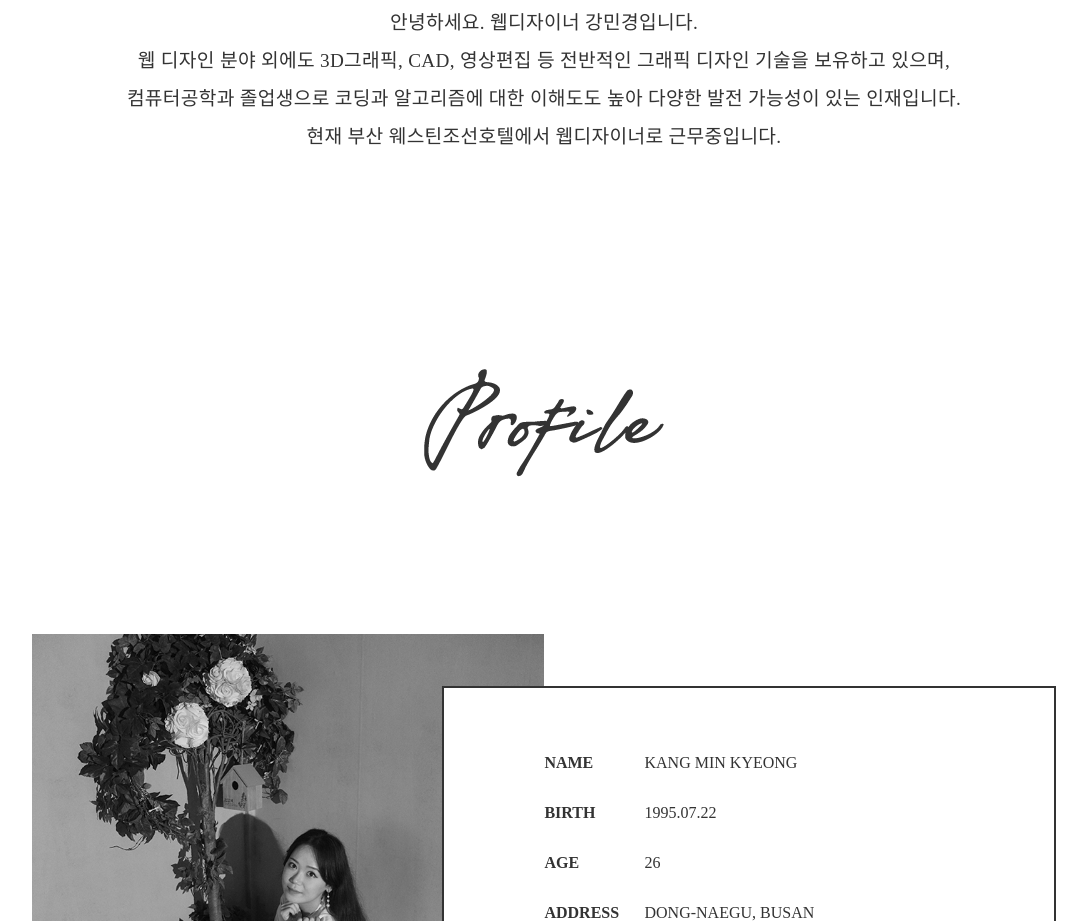
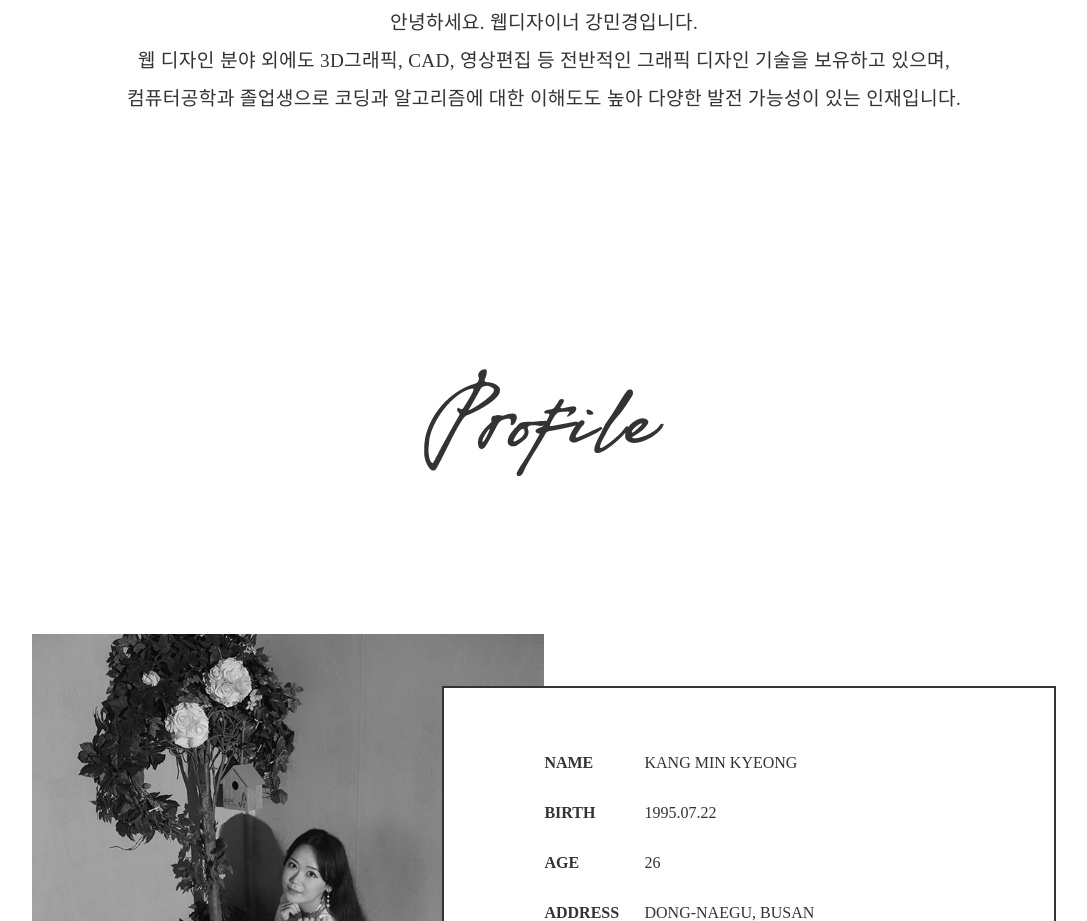
Before and after one commit to pclbp99/mink, a plain HTML site: page index.html in a window 1280 px wide. Shown: the part 1340-2261 px from the top of the page, without its empty margins (96-1183 px from the left). Drawn offline with Linux system fonts and the light colour scheme; a web font is replaced by a local one.

Commit message:
Update index.html

```diff
--- a/index.html
+++ b/index.html
@@ -39,7 +39,7 @@
         <p class="r_t">안녕하세요. 웹디자이너 강민경입니다.</p>
         <p class="r_t">웹 디자인 분야 외에도 3D그래픽, CAD, 영상편집 등 전반적인 그래픽 디자인 기술을 보유하고 있으며,</p>
         <p class="r_t">컴퓨터공학과 졸업생으로 코딩과 알고리즘에 대한 이해도도 높아 다양한 발전 가능성이 있는 인재입니다.</p>
-        <p class="r_t">현재 부산 웨스틴조선호텔에서 웹디자이너로 근무중입니다.</p>
+        <!--<p class="r_t">현재 부산 웨스틴조선호텔에서 웹디자이너로 근무중입니다.</p>-->
     </section>
 
     <section id="sec2">
```
